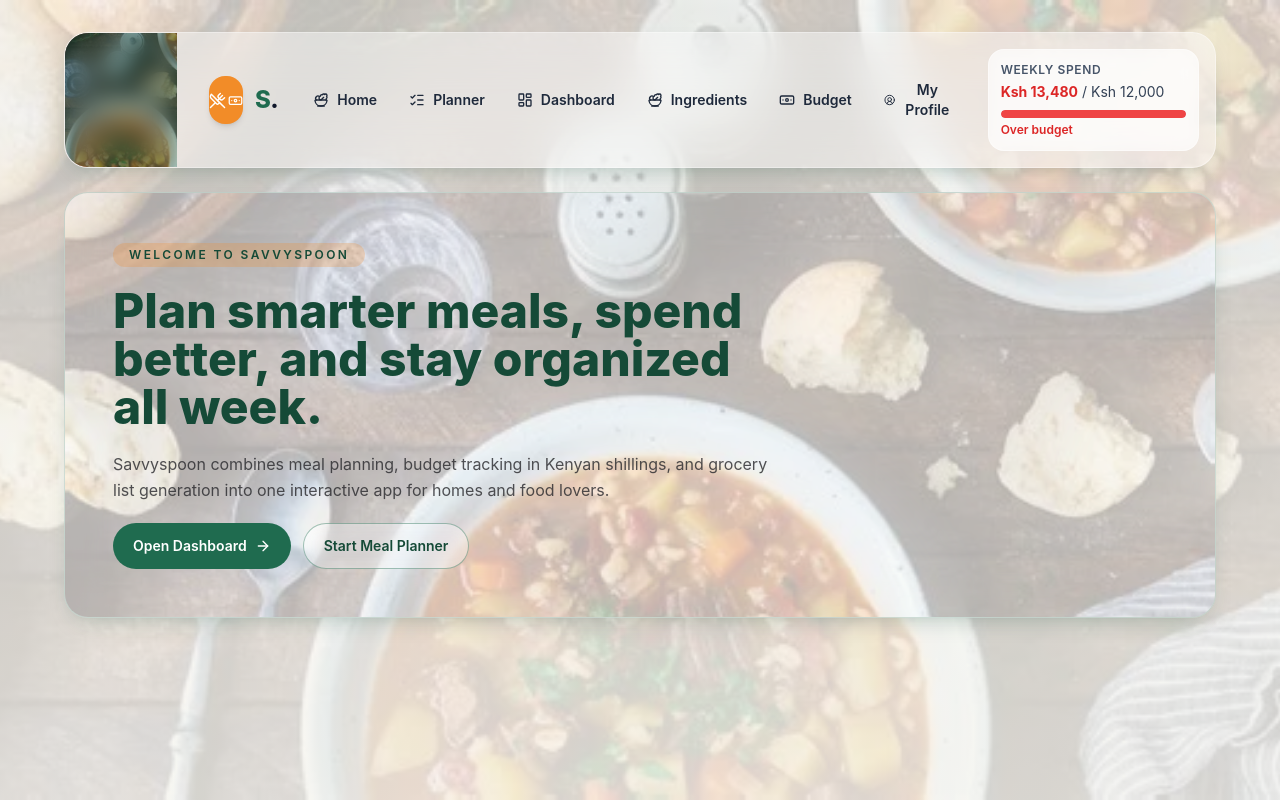
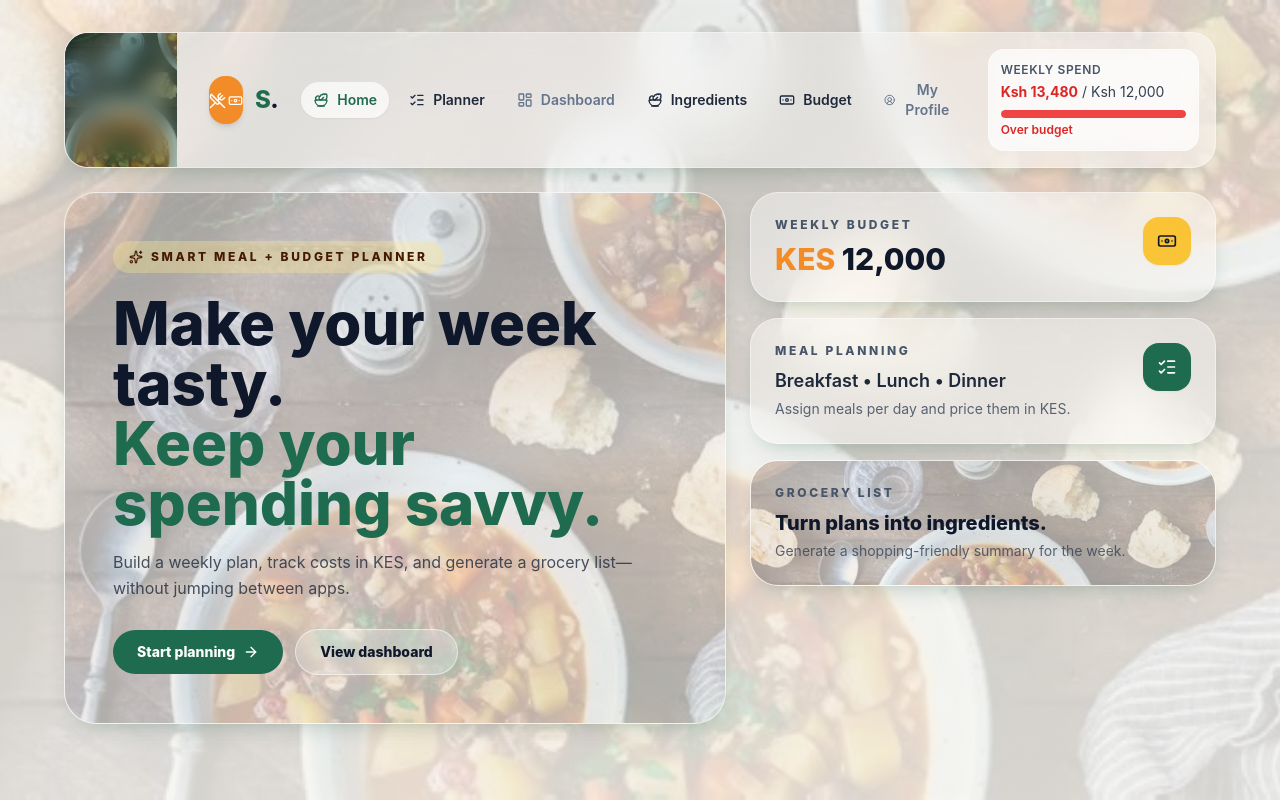
Before and after one commit to Pendo-Marlyne/SavvySpoon, a React (Vite) app: page / in a window 1280 px wide. Both pictures are taken after a click on the button "Continue as Guest". Built offline with nearby package versions, Linux system fonts and the light colour scheme.

Commit message:
homepage photos

```diff
--- a/src/App.jsx
+++ b/src/App.jsx
@@ -164,7 +164,14 @@ function App() {
           title={toast.title}
           tone={toast.tone}
         />
-        <Homepage budget={budget} onGoDashboard={() => navigate('dashboard', { restricted: true })} onGoPlanner={() => navigate('planner')} totalSpent={weeklyTotal} />
+        <Homepage
+          budget={budget}
+          onGoDashboard={() => navigate('dashboard', { restricted: true })}
+          onGoPlanner={() => navigate('planner')}
+          onNavigate={navigate}
+          role={role}
+          totalSpent={weeklyTotal}
+        />
       </>
     )
   }
@@ -236,6 +243,93 @@ function App() {
                 </article>
               ))}
             </div>
+          </section>
+        </div>
+      </main>
+    )
+  }
+
+  if (page === 'ingredients') {
+    return (
+      <main
+        className="min-h-screen bg-brand-cream bg-cover bg-center px-4 py-8 text-zinc-900 md:px-8"
+        style={{
+          backgroundImage:
+            "linear-gradient(rgba(247,245,239,0.86), rgba(247,245,239,0.9)), url('/homemade.webp')",
+        }}
+      >
+        <div className="mx-auto max-w-6xl space-y-6">
+          <Toast
+            message={toast.message}
+            onClose={() => setToast((current) => ({ ...current, open: false }))}
+            open={toast.open}
+            title={toast.title}
+            tone={toast.tone}
+          />
+          <Header budget={budget} currentPage="ingredients" onNavigate={navigate} role={role} totalSpent={weeklyTotal} />
+          <section className="rounded-3xl border border-brand-green/15 bg-white/65 p-6 shadow-card backdrop-blur-xl">
+            <h2 className="text-2xl font-extrabold text-slate-900">Ingredient List</h2>
+            <p className="mt-2 text-sm text-slate-700/80">
+              This page will summarize ingredients generated from your weekly plan.
+            </p>
+          </section>
+        </div>
+      </main>
+    )
+  }
+
+  if (page === 'budget') {
+    return (
+      <main
+        className="min-h-screen bg-brand-cream bg-cover bg-center px-4 py-8 text-zinc-900 md:px-8"
+        style={{
+          backgroundImage:
+            "linear-gradient(rgba(247,245,239,0.86), rgba(247,245,239,0.9)), url('/homemade.webp')",
+        }}
+      >
+        <div className="mx-auto max-w-6xl space-y-6">
+          <Toast
+            message={toast.message}
+            onClose={() => setToast((current) => ({ ...current, open: false }))}
+            open={toast.open}
+            title={toast.title}
+            tone={toast.tone}
+          />
+          <Header budget={budget} currentPage="budget" onNavigate={navigate} role={role} totalSpent={weeklyTotal} />
+          <section className="rounded-3xl border border-brand-green/15 bg-white/65 p-6 shadow-card backdrop-blur-xl">
+            <h2 className="text-2xl font-extrabold text-slate-900">Budget</h2>
+            <p className="mt-2 text-sm text-slate-700/80">
+              This page will let you set and update your weekly budget in KES.
+            </p>
+          </section>
+        </div>
+      </main>
+    )
+  }
+
+  if (page === 'profile') {
+    return (
+      <main
+        className="min-h-screen bg-brand-cream bg-cover bg-center px-4 py-8 text-zinc-900 md:px-8"
+        style={{
+          backgroundImage:
+            "linear-gradient(rgba(247,245,239,0.86), rgba(247,245,239,0.9)), url('/homemade.webp')",
+        }}
+      >
+        <div className="mx-auto max-w-6xl space-y-6">
+          <Toast
+            message={toast.message}
+            onClose={() => setToast((current) => ({ ...current, open: false }))}
+            open={toast.open}
+            title={toast.title}
+            tone={toast.tone}
+          />
+          <Header budget={budget} currentPage="profile" onNavigate={navigate} role={role} totalSpent={weeklyTotal} />
+          <section className="rounded-3xl border border-brand-green/15 bg-white/65 p-6 shadow-card backdrop-blur-xl">
+            <h2 className="text-2xl font-extrabold text-slate-900">My Profile</h2>
+            <p className="mt-2 text-sm text-slate-700/80">
+              Account-only page. It will show personal details and saved preferences.
+            </p>
           </section>
         </div>
       </main>
--- a/src/components/Header.jsx
+++ b/src/components/Header.jsx
@@ -58,10 +58,9 @@ function Header({ totalSpent = 0, budget = 12000, role = 'account', currentPage,
                   isActive
                     ? 'bg-white/70 text-brand-green shadow-sm'
                     : isBlocked
-                      ? 'text-slate-400'
+                      ? 'text-slate-500 hover:bg-white/30'
                       : 'text-slate-800 hover:bg-white/55'
                 }`}
-                disabled={isBlocked}
                 key={item.id}
                 onClick={() => onNavigate?.(item.id, { restricted: item.restricted })}
                 type="button"
--- a/src/components/Homepage.jsx
+++ b/src/components/Homepage.jsx
@@ -1,7 +1,7 @@
-import { ArrowRight } from 'lucide-react'
+import { ArrowRight, Banknote, ListChecks, Sparkles } from 'lucide-react'
 import Header from './Header'
 
-function Homepage({ budget, totalSpent, onGoDashboard, onGoPlanner }) {
+function Homepage({ budget, totalSpent, role, onNavigate, onGoDashboard, onGoPlanner }) {
   return (
     <main
       className="min-h-screen bg-brand-cream bg-cover bg-center px-4 py-8 text-zinc-900 md:px-8"
@@ -11,41 +11,94 @@ function Homepage({ budget, totalSpent, onGoDashboard, onGoPlanner }) {
       }}
     >
       <div className="mx-auto flex max-w-6xl flex-col gap-6">
-        <Header budget={budget} totalSpent={totalSpent} />
+        <Header
+          budget={budget}
+          currentPage="home"
+          onNavigate={onNavigate}
+          role={role}
+          totalSpent={totalSpent}
+        />
 
-        <section className="relative overflow-hidden rounded-3xl border border-brand-green/20 bg-white/55 p-8 shadow-card backdrop-blur-xl md:p-12">
+        <section className="grid gap-6 lg:grid-cols-12">
+          <div className="lg:col-span-7">
+            <div className="relative overflow-hidden rounded-[32px] border border-white/45 bg-white/35 p-8 shadow-card backdrop-blur-xl md:p-12">
               <div
-            className="absolute inset-0 bg-cover bg-right opacity-25"
+                className="absolute inset-0 bg-cover bg-center opacity-25"
                 style={{ backgroundImage: "url('/homemade.webp')" }}
               />
-          <div className="relative z-10 max-w-2xl space-y-5">
-            <p className="inline-flex rounded-full bg-brand-orange/25 px-4 py-1 text-xs font-semibold uppercase tracking-[0.2em] text-brand-green-dark">
-              Welcome to Savvyspoon
+              <div className="relative z-10">
+                <p className="inline-flex items-center gap-2 rounded-full bg-amber-200/35 px-4 py-2 text-xs font-extrabold uppercase tracking-[0.22em] text-amber-950">
+                  <Sparkles size={14} />
+                  Smart meal + budget planner
                 </p>
-            <h2 className="text-4xl font-extrabold leading-tight text-brand-green-dark md:text-5xl">
-              Plan smarter meals, spend better, and stay organized all week.
+                <h2 className="mt-5 text-4xl font-extrabold leading-tight text-slate-900 md:text-6xl">
+                  Make your week tasty.
+                  <span className="block text-brand-green">Keep your spending savvy.</span>
                 </h2>
-            <p className="text-base leading-relaxed text-zinc-800/80">
-              Savvyspoon combines meal planning, budget tracking in Kenyan shillings, and grocery list
-              generation into one interactive app for homes and food lovers.
+                <p className="mt-4 max-w-xl text-base leading-relaxed text-slate-800/80">
+                  Build a weekly plan, track costs in KES, and generate a grocery list—without jumping between apps.
                 </p>
 
-            <div className="flex flex-wrap gap-3">
+                <div className="mt-7 flex flex-wrap items-center gap-3">
                   <button
-                className="inline-flex items-center gap-2 rounded-full bg-brand-green px-5 py-3 text-sm font-semibold text-white transition hover:bg-brand-green-dark"
+                    className="inline-flex items-center gap-2 rounded-full bg-brand-green px-6 py-3 text-sm font-extrabold text-white transition hover:bg-brand-green-dark"
+                    onClick={onGoPlanner}
+                    type="button"
+                  >
+                    Start planning
+                    <ArrowRight size={16} />
+                  </button>
+                  <button
+                    className="rounded-full border border-white/55 bg-white/35 px-6 py-3 text-sm font-extrabold text-slate-900 backdrop-blur transition hover:bg-white/55"
                     onClick={onGoDashboard}
                     type="button"
                   >
-                Open Dashboard
-                <ArrowRight size={16} />
+                    View dashboard
                   </button>
-              <button
-                className="rounded-full border border-brand-green/40 bg-white/40 px-5 py-3 text-sm font-semibold text-brand-green-dark backdrop-blur transition hover:bg-white/55"
-                onClick={onGoPlanner}
-                type="button"
-              >
-                Start Meal Planner
-              </button>
+                </div>
+              </div>
+            </div>
+          </div>
+
+          <div className="lg:col-span-5">
+            <div className="grid gap-4">
+              <div className="rounded-[28px] border border-white/45 bg-white/40 p-6 shadow-card backdrop-blur-xl">
+                <div className="flex items-start justify-between gap-3">
+                  <div>
+                    <p className="text-xs font-extrabold uppercase tracking-[0.22em] text-slate-600">Weekly budget</p>
+                    <p className="mt-2 text-3xl font-extrabold text-slate-900">
+                      <span className="text-brand-orange">KES</span> {Number(budget || 0).toLocaleString('en-KE')}
+                    </p>
+                  </div>
+                  <div className="flex h-12 w-12 items-center justify-center rounded-2xl bg-amber-400/90 text-slate-900 shadow-sm">
+                    <Banknote size={20} />
+                  </div>
+                </div>
+              </div>
+
+              <div className="rounded-[28px] border border-white/45 bg-white/40 p-6 shadow-card backdrop-blur-xl">
+                <div className="flex items-start justify-between gap-3">
+                  <div>
+                    <p className="text-xs font-extrabold uppercase tracking-[0.22em] text-slate-600">Meal planning</p>
+                    <p className="mt-2 text-lg font-semibold text-slate-800">
+                      Breakfast • Lunch • Dinner
+                    </p>
+                    <p className="mt-1 text-sm text-slate-700/80">Assign meals per day and price them in KES.</p>
+                  </div>
+                  <div className="flex h-12 w-12 items-center justify-center rounded-2xl bg-brand-green text-white shadow-sm">
+                    <ListChecks size={20} />
+                  </div>
+                </div>
+              </div>
+
+              <div className="relative overflow-hidden rounded-[28px] border border-white/45 bg-white/30 p-6 shadow-card backdrop-blur-xl">
+                <div className="absolute inset-0 bg-cover bg-center opacity-30" style={{ backgroundImage: "url('/homemade.webp')" }} />
+                <div className="relative">
+                  <p className="text-xs font-extrabold uppercase tracking-[0.22em] text-slate-600">Grocery list</p>
+                  <p className="mt-2 text-xl font-extrabold text-slate-900">Turn plans into ingredients.</p>
+                  <p className="mt-1 text-sm text-slate-700/80">Generate a shopping-friendly summary for the week.</p>
+                </div>
+              </div>
             </div>
           </div>
         </section>
```
Lines whose indentation alone changed are shown as unchanged.
